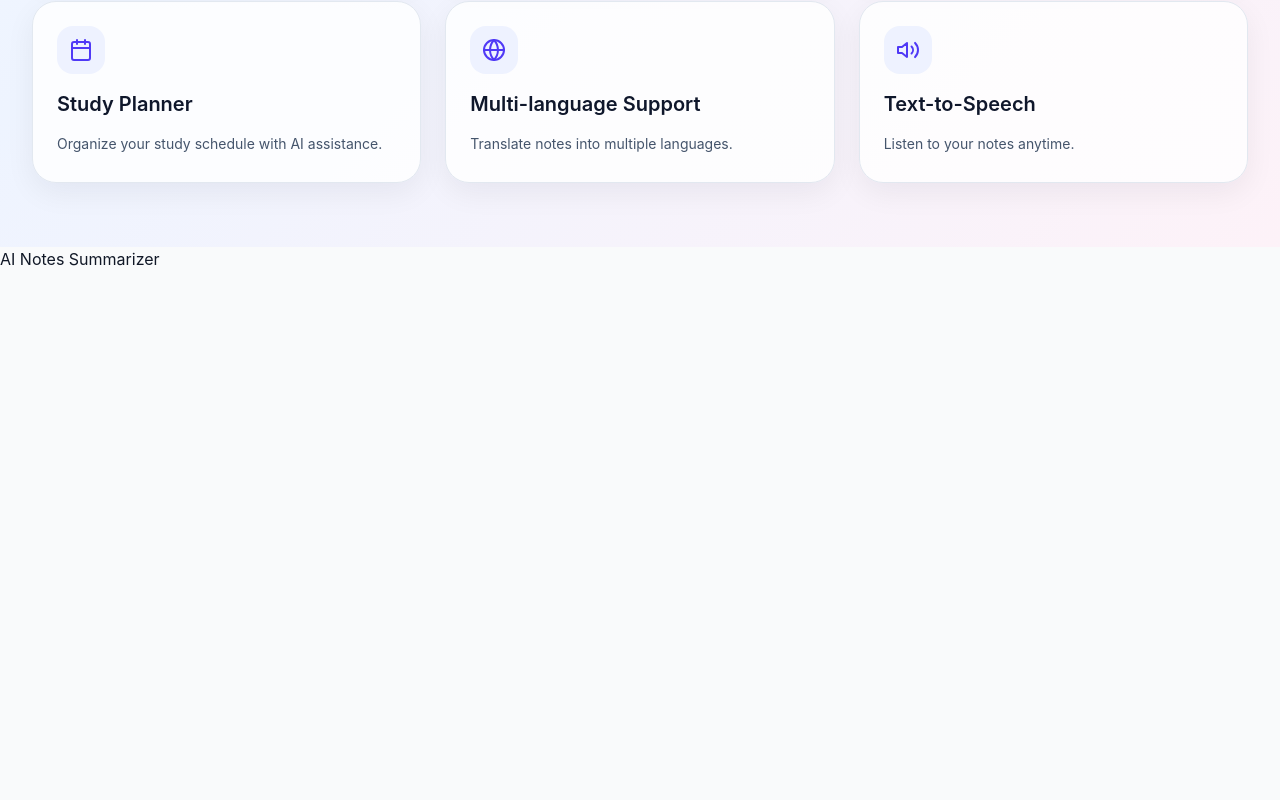
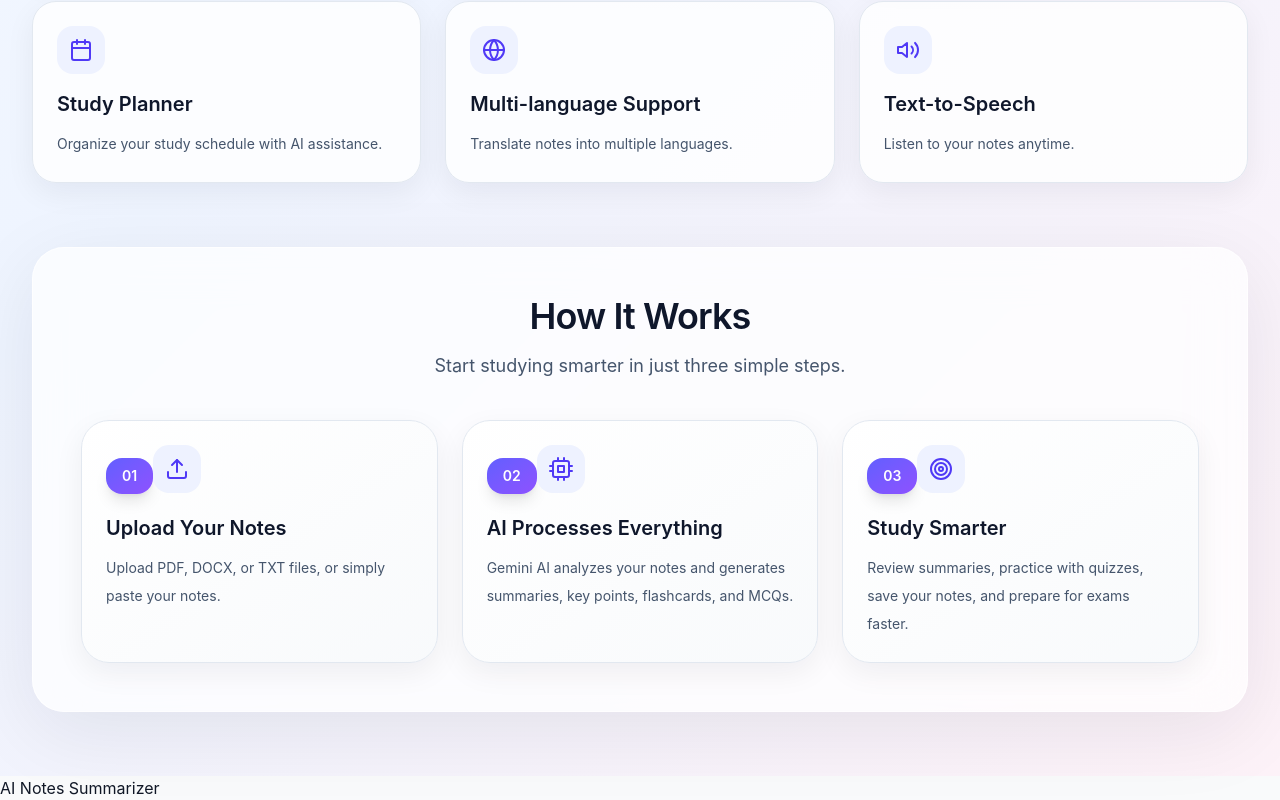
Before and after one commit to pradnyabagade015-dot/ai-notes-summarizer, a React (Vite) app: page / in a window 1280 px wide. Shown: the part 1059-1859 px from the top of the page. Before the commit the page ends 1330 px from the top, so only its background shows below. Built offline with nearby package versions, Linux system fonts and the light colour scheme.

Commit message:
Add How It Works section

```diff
--- a/src/pages/Home.jsx
+++ b/src/pages/Home.jsx
@@ -5,6 +5,9 @@ import {
   FiCalendar,
   FiGlobe,
   FiVolume2,
+  FiUpload,
+  FiCpu,
+  FiTarget,
 } from 'react-icons/fi'
 
 const features = [
@@ -37,6 +40,27 @@ const features = [
     icon: FiVolume2,
     title: 'Text-to-Speech',
     description: 'Listen to your notes anytime.',
+  },
+]
+
+const steps = [
+  {
+    number: '01',
+    title: 'Upload Your Notes',
+    description: 'Upload PDF, DOCX, or TXT files, or simply paste your notes.',
+    icon: FiUpload,
+  },
+  {
+    number: '02',
+    title: 'AI Processes Everything',
+    description: 'Gemini AI analyzes your notes and generates summaries, key points, flashcards, and MCQs.',
+    icon: FiCpu,
+  },
+  {
+    number: '03',
+    title: 'Study Smarter',
+    description: 'Review summaries, practice with quizzes, save your notes, and prepare for exams faster.',
+    icon: FiTarget,
   },
 ]
 
@@ -117,7 +141,7 @@ function Home() {
         </div>
 
         <div className="grid gap-6 md:grid-cols-2 xl:grid-cols-3">
-          {features.map((feature, index) => {
+          {features.map((feature) => {
             const Icon = feature.icon
             return (
               <div
@@ -134,6 +158,38 @@ function Home() {
           })}
         </div>
       </div>
+
+      <div className="mx-auto mt-16 max-w-7xl rounded-[2rem] border border-white/70 bg-white/70 p-8 shadow-[0_20px_80px_rgba(15,23,42,0.08)] backdrop-blur-xl sm:p-10 lg:p-12">
+        <div className="mb-10 text-center">
+          <h2 className="text-3xl font-semibold tracking-tight text-slate-900 sm:text-4xl">
+            How It Works
+          </h2>
+          <p className="mx-auto mt-4 max-w-2xl text-lg text-slate-600">
+            Start studying smarter in just three simple steps.
+          </p>
+        </div>
+
+        <div className="grid gap-6 lg:grid-cols-3">
+          {steps.map((step) => {
+            const Icon = step.icon
+            return (
+              <div
+                key={step.number}
+                className="group rounded-[1.75rem] border border-slate-200 bg-gradient-to-br from-white to-slate-50 p-6 shadow-[0_10px_30px_rgba(15,23,42,0.06)] transition duration-300 hover:-translate-y-2 hover:shadow-[0_20px_45px_rgba(15,23,42,0.14)]"
+              >
+                <div className="mb-5 inline-flex rounded-2xl bg-gradient-to-br from-indigo-500 to-violet-500 px-4 py-2 text-sm font-semibold text-white shadow-lg">
+                  {step.number}
+                </div>
+                <div className="mb-4 inline-flex rounded-2xl bg-indigo-50 p-3 text-indigo-600">
+                  <Icon className="h-6 w-6" />
+                </div>
+                <h3 className="text-xl font-semibold text-slate-900">{step.title}</h3>
+                <p className="mt-3 text-sm leading-7 text-slate-600">{step.description}</p>
+              </div>
+            )
+          })}
+        </div>
+      </div>
     </section>
   )
 }
```
